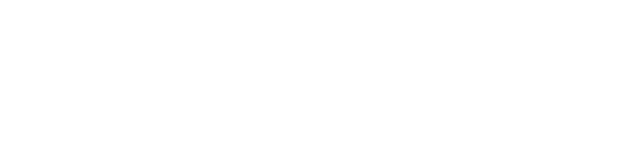
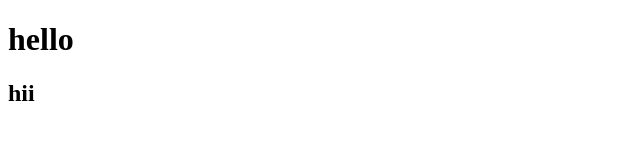
Before and after one commit to DineshPabboju/week1, a plain HTML site: page index.html in a window 1280 px wide. Shown: the whole page, without its empty margins (0-640 px from the left). Drawn offline with Linux system fonts and the light colour scheme.

Commit message:
add code to existing file

```diff
--- a/index.html
+++ b/index.html
@@ -6,6 +6,7 @@
   <title>Document</title>
 </head>
 <body>
-
+  <h1> hello </h1>
+  <h2> hii </h2>
 </body>
 </html>
```
